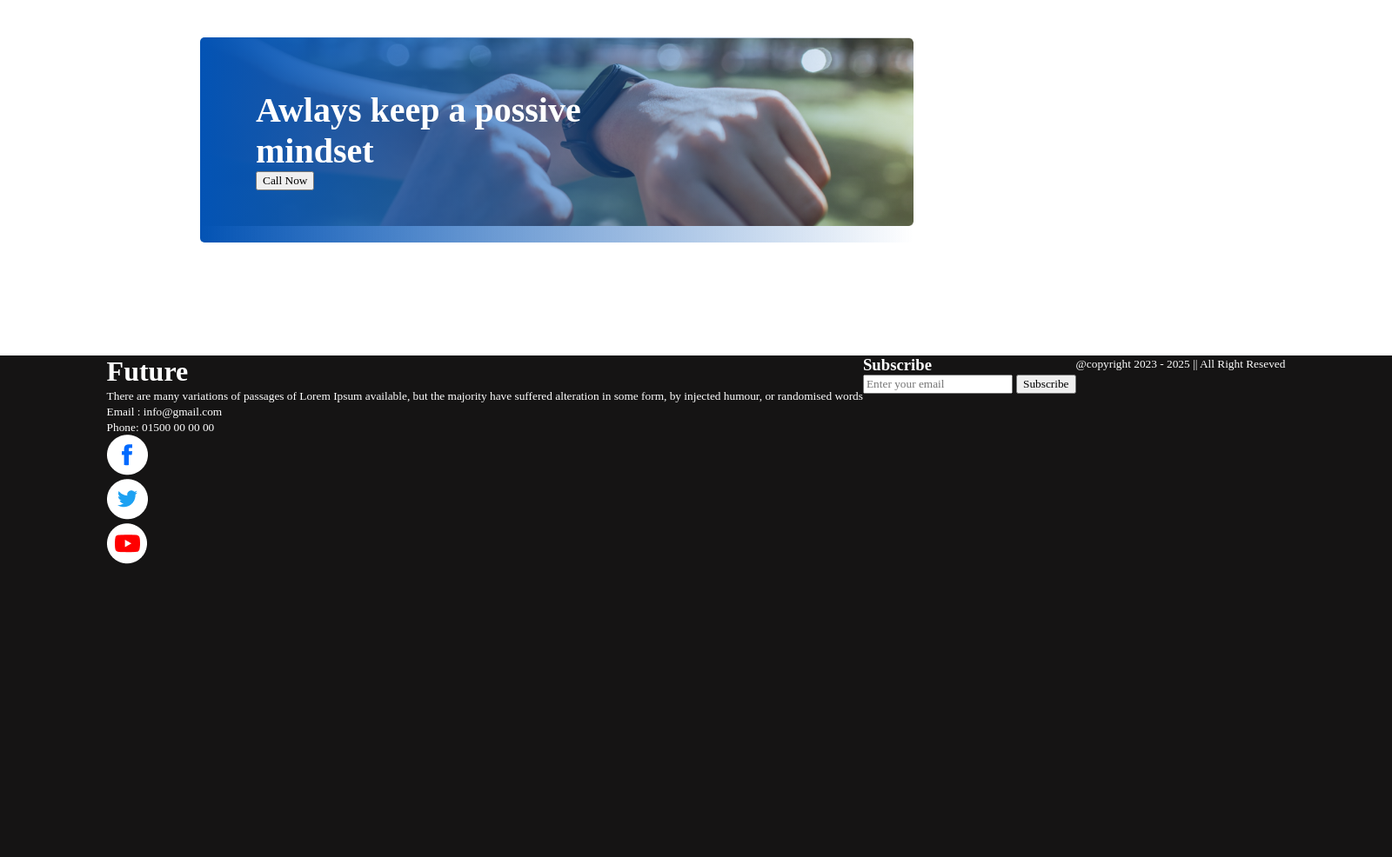
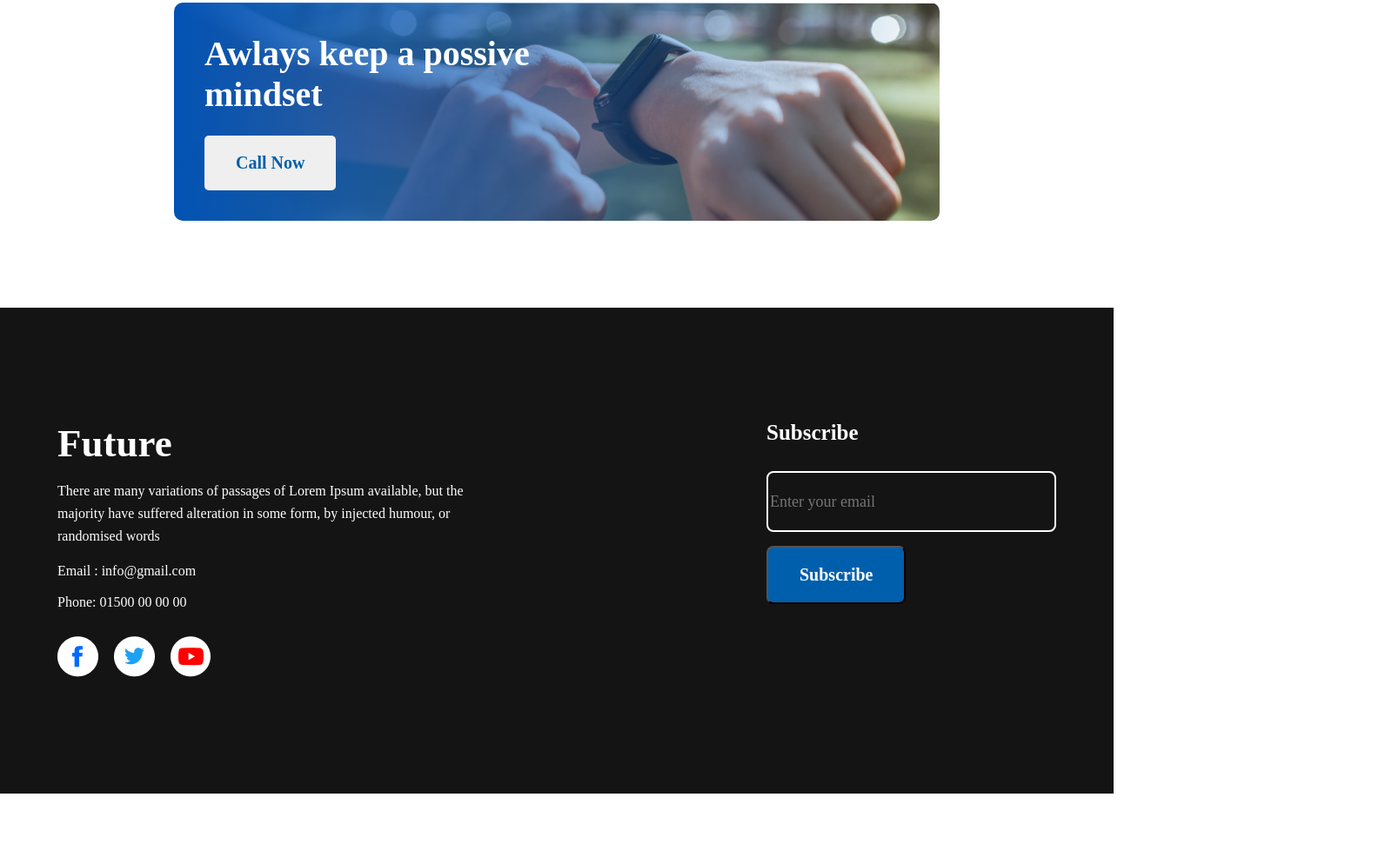
Before and after one commit to HumaionKobir1/new-year-new-me-main, a plain HTML site: page index.html in a window 1280 px wide. Shown: the part 2244-3230 px from the top of the page at 87% size, 1600 px wide, since content can reach past the window. After the commit the page ends 3157 px from the top, so only its background shows below. Drawn offline with Linux system fonts and the light colour scheme.

Commit message:
footer area done

```diff
--- a/index.html
+++ b/index.html
@@ -81,10 +81,12 @@
     <footer class="footer-area">
 
         <div class="future-section">
-            <h1>Future</h1>
-            <p><small>There are many variations of passages of Lorem Ipsum available, but the majority have suffered alteration in some form, by injected humour, or randomised words</small></p>
-            <p><small>Email : info@gmail.com</small></p>
-            <p><small>Phone: 01500 00 00 00</small></p>
+            <h1 class="footer-title">Future</h1>
+            <p class="footer-description">There are many variations of passages of Lorem Ipsum available, but the majority have suffered alteration in some form, by injected humour, or randomised words</p>
+            <br>
+            <p>Email : info@gmail.com</p>
+            <br>
+            <p>Phone: 01500 00 00 00</p>
 
             <div class="social-media-container">
                 <div class="social-media">
@@ -101,11 +103,10 @@
 
         <div class="subscribe">
             <h3>Subscribe</h3>
-            <input type="email" name="" placeholder="Enter your email" id="">
+            <input class="email" type="email" name="" placeholder="Enter your email" id="">
+            <br>
             <button class="btn-subscribe">Subscribe</button>
         </div>
-
-        <p><small>@copyright 2023 - 2025 || All Right Reseved</small></p>
     </footer>
 
 </body>
--- a/style.css
+++ b/style.css
@@ -67,8 +67,8 @@
   .plan-title{
     font-weight: 700;
     font-size: 40px;
-    margin-top: 130px;
-    margin-bottom: 50px;
+    margin-top: 100px;
+    margin-bottom: 70px;
     text-align: center;
   }
   .skills-container{
@@ -86,17 +86,18 @@
   /* call now section start */
 
   .call-now {
-    padding: 60px 64px;
-    border-radius: 5px;
     background-image: linear-gradient(
         90deg,
         rgb(3, 83, 180),
         rgb(255, 255, 255, 0.1)
       ),
       url("../images/watch.png");
+    background-size: cover;
     background-repeat: no-repeat;
-    background-size: 100% 100%, 100%;
-    margin:  130px 230px;
+    padding: 35px;
+    margin: 100px 200px;
+    color: white;
+    border-radius: 10px;
   }
   .contact {
     width: 460px;
@@ -106,13 +107,68 @@
     font-weight: 700px;
     font-size: 40px;
   }
+  .btn-call{
+    padding: 20px 36px;
+    border-radius: 5px;
+    border: none;
+    font-weight: bold;
+    font-size: 20px;
+    color: #005FAC;
+    margin-top: 24px;
+  }
 
   /* footer area start */
   .footer-area{
-    width: 1600px;
-    height: 577px;
     background-color: #151414;
     display: flex;
     justify-content: center;
+    gap: 330px;
     color: #FFF;
+    margin-top: 100px;
   }
+  .future-section{
+    width: 485px;
+    padding: 130px 0;
+  }
+
+.social-media-container{
+    display: flex;
+    gap: 18px;
+    margin-top: 30px;
+  }
+  .footer-title{
+    font-weight: 700px;
+    font-size: 45px;
+    margin-bottom: 16px;
+  }
+
+.footer-description{
+    line-height: 26px;
+}
+
+.subscribe{
+    padding: 130px 0;
+}
+.subscribe h3{
+    font-weight: 600;
+    font-size: 25px;
+    margin-bottom: 30px;
+}
+.email{
+    width: 325px;
+    height: 64px;
+    border: 2px solid #FFF;
+    border-radius: 8px;
+    font-size: 18px;
+    background-color: #151414;
+    color: #FFF;
+}
+.btn-subscribe{
+    padding: 20px 36px;
+    background-color: #005FAC;
+    color: #FFF;
+    border-radius: 8px;
+    margin-top: 16px;
+    font-weight: bold;
+    font-size: 20px;
+}
```
